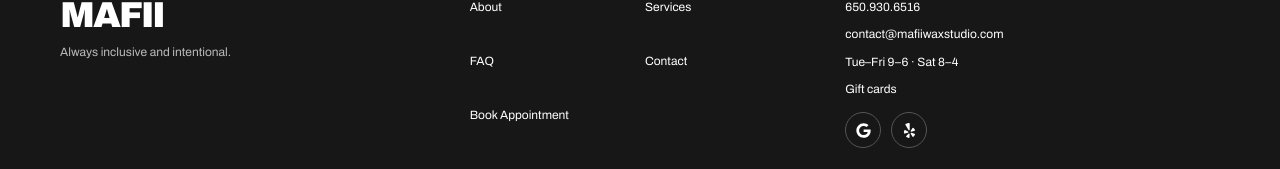
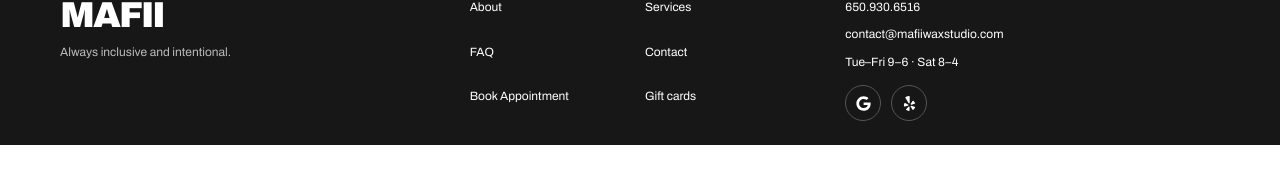
Before and after one commit to shree6791/mafii-wax, a React (Vite) app in the folder artifacts/mafii/: page /visit in a window 1280 px wide. Shown: the part 740-909 px from the top of the page. After the commit the page ends 885 px from the top, so only its background shows below. Built offline with nearby package versions, Linux system fonts and the light colour scheme; no server answers.

Commit message:
Gift cards: move to footer links beside Book Appointment and add to phone menu
Co-Authored-By: Claude Opus 5.5 <noreply@anthropic.com>
Claude-Session: https://claude.ai/code/session_018Rga2QeSTmGMB5Q4iJ2ACE

```diff
--- a/artifacts/mafii/src/pages/editorial/InnerPages.css
+++ b/artifacts/mafii/src/pages/editorial/InnerPages.css
@@ -89,3 +89,4 @@
 /* About: centre the copy against the photo */
 .mafii-refined.refined-inner .mf-about-layout{align-items:center}
 .mafii-refined .mf details p a{text-decoration:underline;text-underline-offset:3px}
+.mafii-refined .mf-footer nav>a:last-child{grid-column:auto}
--- a/artifacts/mafii/src/pages/editorial/SiteShell.tsx
+++ b/artifacts/mafii/src/pages/editorial/SiteShell.tsx
@@ -57,6 +57,7 @@ export function SiteShell({ children, active = "" }: { children: ReactNode; acti
       </div>
       <nav hidden={!open} className="mf-mobile" id="mf-mobile" aria-label="Mobile navigation">
         <NavigationLinks active={active} />
+        <GiftCardLink placement="mobile_menu" />
       </nav>
     </header>
     <main id="mf-main" tabIndex={-1}>{children}</main>
@@ -68,13 +69,12 @@ export function SiteShell({ children, active = "" }: { children: ReactNode; acti
             <p>Always inclusive and intentional.</p>
           </div>
           <nav className="mf-footer-nav" aria-label="Footer navigation">
-            <NavigationLinks /><a href={bookingUrl(booking, "footer")} target="_blank" rel="noopener noreferrer" onClick={() => trackBookClick("footer")}>{bookingLabel}</a>
+            <NavigationLinks /><a href={bookingUrl(booking, "footer")} target="_blank" rel="noopener noreferrer" onClick={() => trackBookClick("footer")}>{bookingLabel}</a><GiftCardLink placement="footer" />
           </nav>
           <div className="mf-contact">
             <a href="tel:+16509306516">650.930.6516</a>
             <a href="mailto:contact@mafiiwaxstudio.com">contact@mafiiwaxstudio.com</a>
             <span>Tue–Fri 9–6 · Sat 8–4</span>
-            <GiftCardLink placement="footer" />
             <span className="mf-social">
               <a href="https://www.google.com/maps/search/MAFII+Wax+Studio+Mountain+View/" target="_blank" rel="noopener noreferrer" aria-label="MAFII reviews on Google (opens in a new tab)" title="Google reviews"><FaGoogle aria-hidden="true" /></a>
               <a href="https://yelp.to/Vn-Wj6MKaj" target="_blank" rel="noopener noreferrer" aria-label="MAFII on Yelp (opens in a new tab)" title="Yelp"><FaYelp aria-hidden="true" /></a>
```
Also changed, not shown: 6 other files (tests, documents, lock files or other folders).
